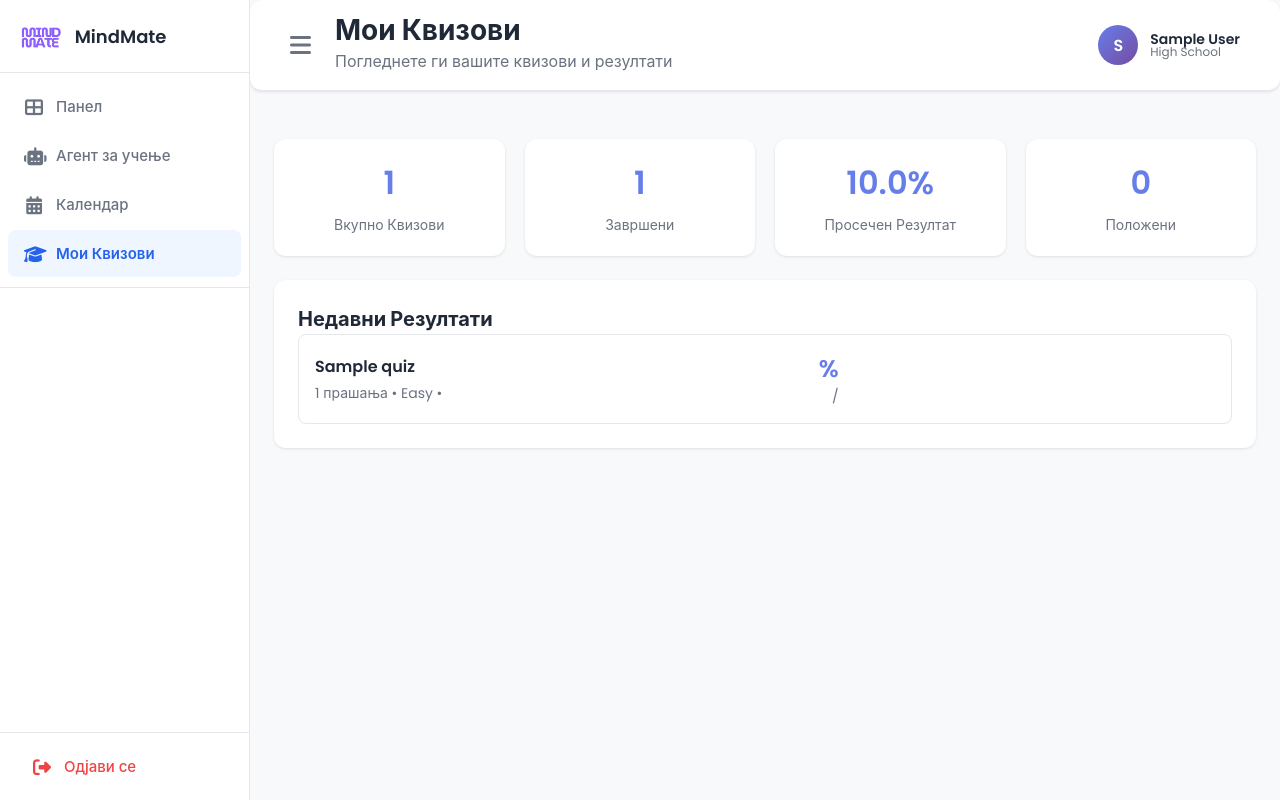
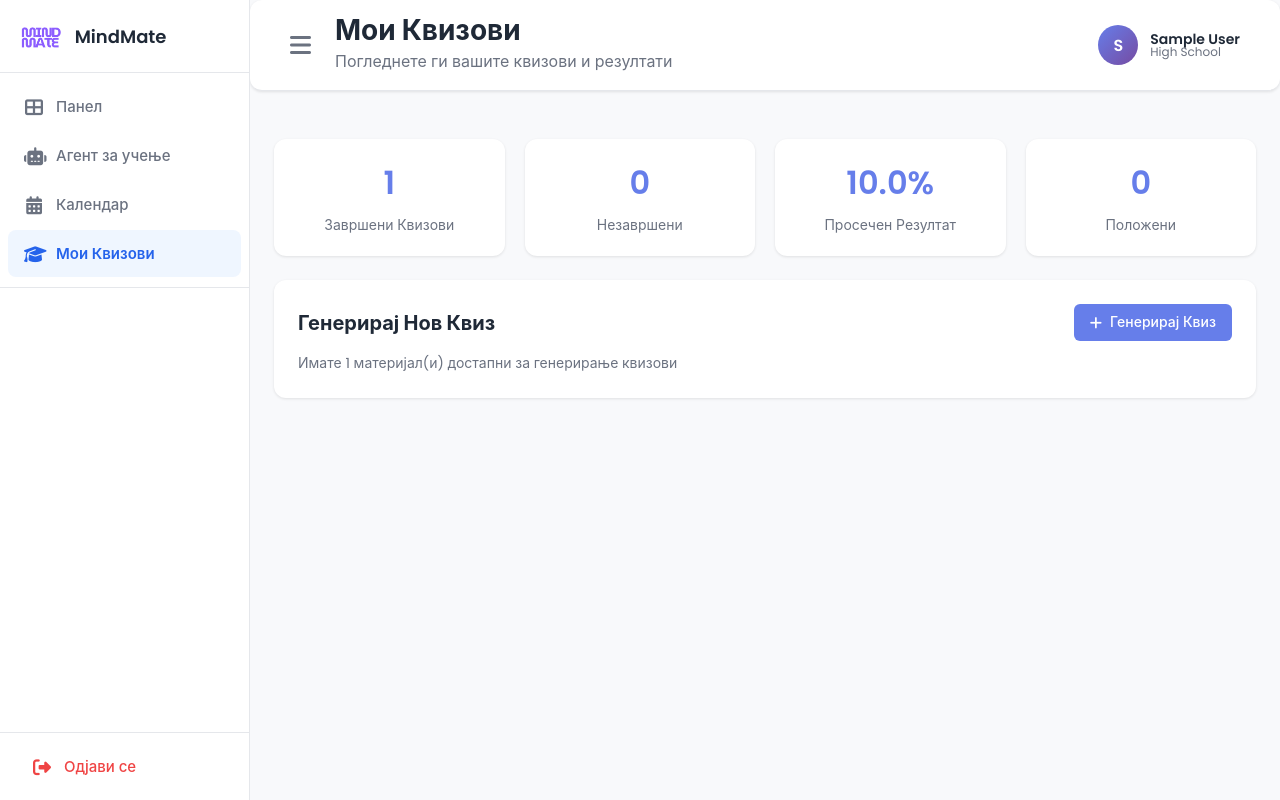
Before and after one commit to elenaakolevska/MindMate, a Django app: page /quiz/dashboard/ in a window 1280 px wide. Run offline with Django 5.2, Linux system fonts and the light colour scheme; a user stored in the database is signed in; tables that the repository leaves empty hold one stand-in row (values such as "Sample post").

Commit message:
Quiz navigation issues resolved

```diff
--- a/templates/quiz/dashboard.html
+++ b/templates/quiz/dashboard.html
@@ -334,11 +334,12 @@
             <div class="stats-grid">
                 <div class="stat-card">
                     <div class="stat-number">{{ stats.total }}</div>
-                    <div class="stat-label">Вкупно Квизови</div>
+                    <div class="stat-label">Завршени Квизови</div>
                 </div>
 
                 <div class="stat-card">
-                    <div class="stat-number">{{ stats.total }}</div> <div class="stat-label">Завршени</div>
+                    <div class="stat-number">{{ stats.uncompleted }}</div>
+                    <div class="stat-label">Незавршени</div>
                 </div>
 
                 <div class="stat-card">
@@ -352,76 +353,97 @@
                 </div>
             </div>
 
-            <!-- Available Quizzes -->
-            {% if generation_status.can_generate_quiz %}
+            <!-- Uncompleted Quizzes (Available to Take) -->
+            {% if uncompleted_quizzes %}
             <div class="quizzes-section">
                 <div class="section-header">
                     <div class="section-title">Достапни Квизови</div>
-                    <a href="{% url 'mindmate:study_agent_chat' %}" class="btn btn-primary">
-                        <i class="fas fa-plus"></i>
-                        Генерирај Нов Квиз
-                    </a>
                 </div>
 
                 <div class="quiz-grid">
-                    <!-- This would be populated with available quizzes to take -->
+                    {% for quiz_data in uncompleted_quizzes %}
                     <div class="quiz-card">
                         <div class="quiz-header">
                             <div>
-                                <div class="quiz-title">Квиз од ваши материјали</div>
-                                <div class="quiz-meta">Генерирано од ваши документи</div>
+                                <div class="quiz-title">{{ quiz_data.quiz.subject|default:"Општ Квиз" }}</div>
+                                <div class="quiz-meta">
+                                    Генерирано на {{ quiz_data.quiz.created_at|date:"d.m.Y H:i" }}
+                                    {% if quiz_data.quiz.generated_from_material %}
+                                    • {{ quiz_data.quiz.generated_from_material.title }}
+                                    {% endif %}
+                                </div>
                             </div>
-                            <span class="difficulty-badge difficulty-medium">Средно</span>
+                            <span class="difficulty-badge difficulty-{{ quiz_data.quiz.difficulty }}">{{ quiz_data.quiz.get_difficulty_display }}</span>
                         </div>
                         <div class="quiz-stats">
                             <div class="quiz-stat">
                                 <i class="fas fa-question"></i>
-                                10 прашања
+                                {{ quiz_data.quiz.questions_count }} прашања
+                            </div>
+                            <div class="quiz-stat">
+                                <i class="fas fa-list"></i>
+                                {{ quiz_data.quiz.get_quiz_type_display }}
                             </div>
                             <div class="quiz-stat">
                                 <i class="fas fa-clock"></i>
-                                ~15 мин
+                                ~{{ quiz_data.quiz.questions_count|add:"5" }} мин
                             </div>
                         </div>
                         <div class="quiz-actions">
-                            <a href="{% url 'mindmate:study_agent_chat' %}" class="btn btn-primary">
+                            <a href="{% url 'mindmate:quiz_take' quiz_data.quiz.id %}" class="btn btn-primary">
                                 <i class="fas fa-play"></i>
-                                Започни
+                                Започни Квиз
                             </a>
                         </div>
                     </div>
+                    {% endfor %}
+                </div>
+            </div>
+            {% endif %}
+
+            <!-- Generate New Quiz Section -->
+            {% if generation_status.can_generate_quiz %}
+            <div class="quizzes-section">
+                <div class="section-header">
+                    <div class="section-title">Генерирај Нов Квиз</div>
+                    <a href="{% url 'mindmate:study_agent_chat' %}" class="btn btn-primary">
+                        <i class="fas fa-plus"></i>
+                        Генерирај Квиз
+                    </a>
+                </div>
+                <div class="quiz-meta" style="color: #6b7280;">
+                    Имате {{ generation_status.material_count }} материјал(и) достапни за генерирање квизови
                 </div>
             </div>
             {% endif %}
 
             <!-- Recent Results -->
-            {% if quiz_history %}
+            {% if completed_quizzes %}
             <div class="quizzes-section recent-results">
-                <div class="section-title">Недавни Резултати</div>
+                <div class="section-title">Завршени Квизови</div>
                 <div class="results-list">
-                    {% for quiz_data in quiz_history %}
+                    {% for quiz_data in completed_quizzes %}
                     <div class="result-item">
                         <div class="result-info">
                             <h4>{{ quiz_data.quiz.subject|default:"Општ Квиз" }}</h4>
                             <div class="result-meta">
                                 {{ quiz_data.quiz.questions_count }} прашања •
-                                {{ quiz_data.quiz.difficulty|title }} •
-                                {{ quiz_data.result.taken_at|date:"d.m.Y H:i" }}
+                                {{ quiz_data.quiz.get_difficulty_display }} •
+                                {{ quiz_data.quiz.get_quiz_type_display }} •
+                                {{ quiz_data.taken_at|date:"d.m.Y H:i" }}
                             </div>
                         </div>
                         <div class="result-score">
-                            <div class="score-percentage">{{ quiz_data.result.accuracy_percentage|floatformat:1 }}%</div>
+                            <div class="score-percentage">{{ quiz_data.percentage|floatformat:1 }}%</div>
                             <div class="score-details">
-                                {{ quiz_data.result.score }}/{{ quiz_data.result.max_score }}
+                                {{ quiz_data.score }}/{{ quiz_data.max_score }}
                             </div>
                         </div>
                         <div class="quiz-actions">
-                            {% if quiz_data.result.id %}
                             <a href="{% url 'mindmate:quiz_results_view' quiz_data.result.id %}" class="btn btn-secondary">
                                 <i class="fas fa-eye"></i>
                                 Детали
                             </a>
-                            {% endif %}
                         </div>
                     </div>
                     {% endfor %}
@@ -430,13 +452,13 @@
             {% endif %}
 
             <!-- Empty State -->
-            {% if not quiz_history and not generation_status.can_generate_quiz %}
+            {% if not completed_quizzes and not uncompleted_quizzes and not generation_status.can_generate_quiz %}
             <div class="quizzes-section">
                 <div class="empty-state">
                     <i class="fas fa-question-circle"></i>
                     <h3>Немате достапни квизови</h3>
                     <p>Прво треба да додадете студиски материјали за да генерирате квизови.</p>
-                    <a href="{% url 'mindmate:upload_document' %}" class="btn btn-primary" style="margin-top: 16px;">
+                    <a href="{% url 'mindmate:study_agent_chat' %}" class="btn btn-primary" style="margin-top: 16px;">
                         <i class="fas fa-upload"></i>
                         Додај Материјали
                     </a>
--- a/templates/quiz/results.html
+++ b/templates/quiz/results.html
@@ -381,7 +381,7 @@
                 <div class="stat-label">Точни Одговори</div>
             </div>
             <div class="stat-card">
-                <div class="stat-number">{{ quiz_result.max_score|sub:quiz_result.score }}</div>
+                <div class="stat-number">{{ incorrect_answers }}</div>
                 <div class="stat-label">Неточни Одговори</div>
             </div>
             <div class="stat-card">
@@ -424,7 +424,7 @@
                         <div class="answer-label">Вашиот Одговор:</div>
                         <div>
                             {% if result.user_answer %}
-                                {{ result.user_answer }}. {{ result.question.options|get_item:result.user_answer }}
+                                {{ result.user_answer }}. {{ result.user_answer_text }}
                             {% else %}
                                 Неодговорено
                             {% endif %}
@@ -433,7 +433,7 @@
 
                     <div class="answer-box correct-answer">
                         <div class="answer-label">Точен Одговор:</div>
-                        <div>{{ result.correct_answer }}. {{ result.question.options|get_item:result.correct_answer }}</div>
+                        <div>{{ result.correct_answer }}. {{ result.correct_answer_text }}</div>
                     </div>
                 </div>
 
```
Also changed, not shown: MindMateAPP/quiz_views.py (+44 -8 lines), MindMateAPP/services/study_agent/quiz_generator.py (+48 -12 lines), templates/study_agent/chat.html (+2 -7 lines).
